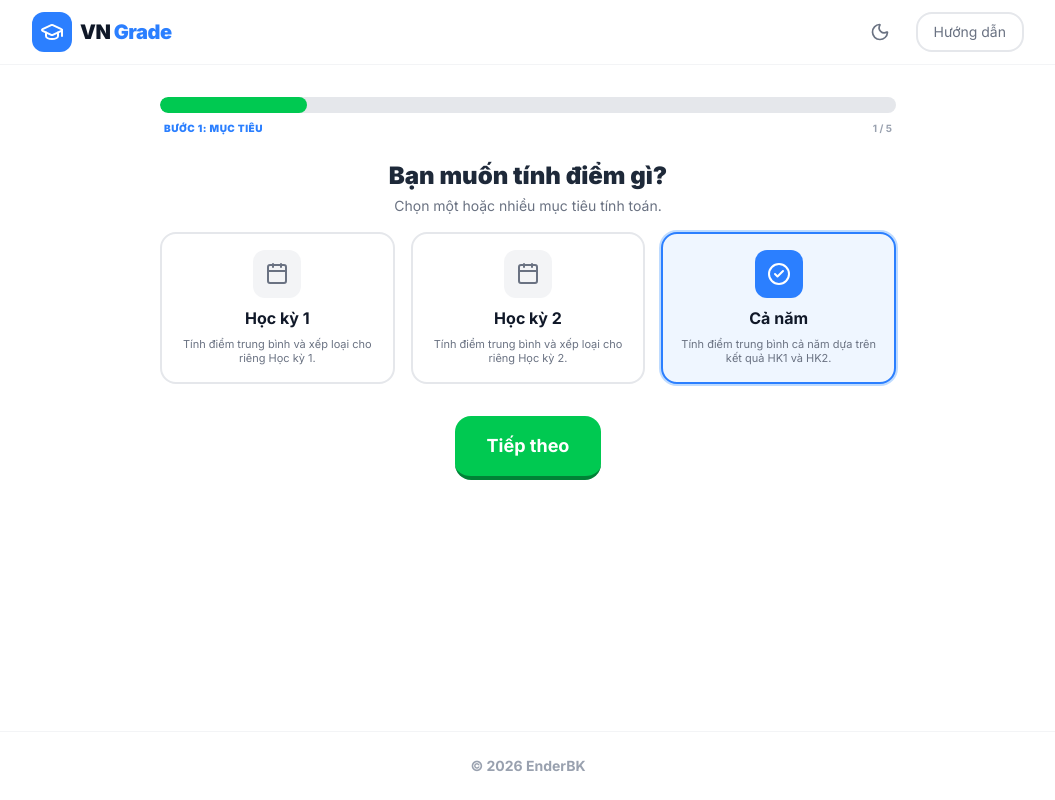
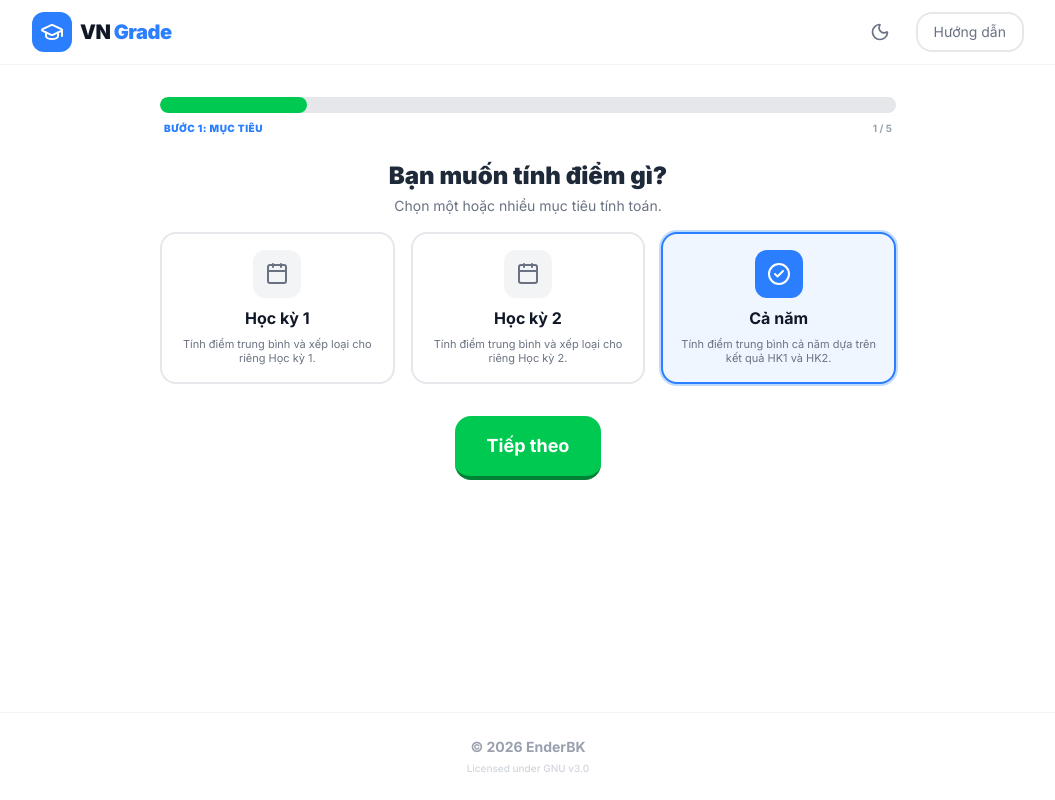
Before and after one commit to enderbk0/tinhdiem, a Next.js app: page / in a window 1280 px wide. Shown: the whole page, without its empty margins (112-1167 px from the left). Built offline with nearby package versions, Linux system fonts and the light colour scheme.

Commit message:
Update footer with License info

```diff
--- a/src/app/page.tsx
+++ b/src/app/page.tsx
@@ -64,9 +64,12 @@ export default function Home() {
       </div>
 
       {/* Footer */}
-      <footer className="py-6 border-t border-gray-100 dark:border-gray-800 text-center">
+      <footer className="py-6 border-t border-gray-100 dark:border-gray-800 text-center space-y-1">
         <p className="text-gray-400 text-sm font-bold">
           © {new Date().getFullYear()} EnderBK
+        </p>
+        <p className="text-[10px] text-gray-300 font-medium">
+          Licensed under GNU v3.0
         </p>
       </footer>
     </main>
```
